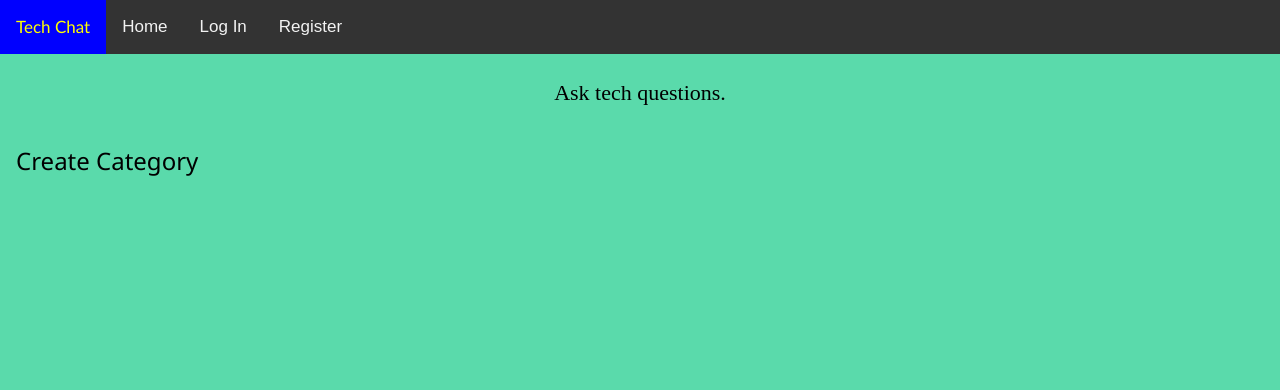
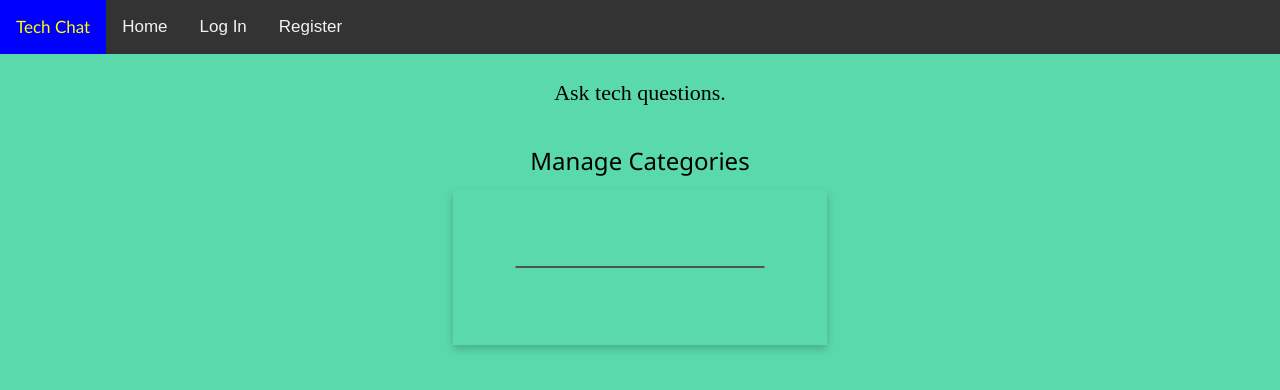
Before and after one commit to DonnavanStaddon/TechChat, a Python web app: template templates/categories.html in a window 1280 px wide. Shown: the top 390 px of the page. Run offline with Jinja, Linux system fonts and the light colour scheme; the template is opened without the code that fills it, so the values that code supplies are empty; some libraries are stand-ins or nearby versions; some web fonts are replaced.

Commit message:
css edit add new category template

```diff
--- a/static/css/style.css
+++ b/static/css/style.css
@@ -397,3 +397,26 @@ select {
 }
 
 /* GOOGLE FONTS*/
+
+  .categories {
+    box-shadow: 0 4px 8px 0 rgba(0,0,0,0.2);
+    transition: 0.3s;
+    width: 30%;
+    padding: 5%;
+    margin-left: auto;
+    margin-right: auto;
+  }
+
+  .categories:hover {
+    box-shadow: 0 8px 16px 0 rgba(0,0,0,0.2);
+  }
+
+  /* LINE */
+.catline {
+  border: 1px solid rgb(77, 85, 77);
+  border-radius: 1px;
+}
+
+.cath1 {
+  text-align: center;
+}
--- a/templates/categories.html
+++ b/templates/categories.html
@@ -1,22 +1,16 @@
 {% extends "base.html" %}
 {% block content %}
 
-    <h3 class="">Create Category</h3>
+<h3 class="cath1">Manage Categories</h3>
 
-    <div class="">
-        {% for category in categories %}
-            <div class="">
-                <div class="">
-                    <div class="">
-                        <span class="card-title">{{ category.category_name }}</span>
-                    </div>
-                    <div class="card-action">
-                        <a href="#" class="">Edit</a>
-                        <a href="#" class="">Delete</a>
-                    </div>
-                </div>
-            </div>
-        {% endfor %}
-    </div>
+<div class="categories">
+    <p class="catline"></p>
+    {% for category in categories %}
+    <h2 class="cat">{{ category.category_name }}</h2>
+    <a href="" class="w3-btn w3-black w3-round w3-medium">Link Button</a>
+    <a href="" class="w3-btn w3-black w3-round w3-medium">Link Button</a>
+    <p class="catline"></p>
+    {% endfor %}
+</div>
 
 {% endblock %}
```
